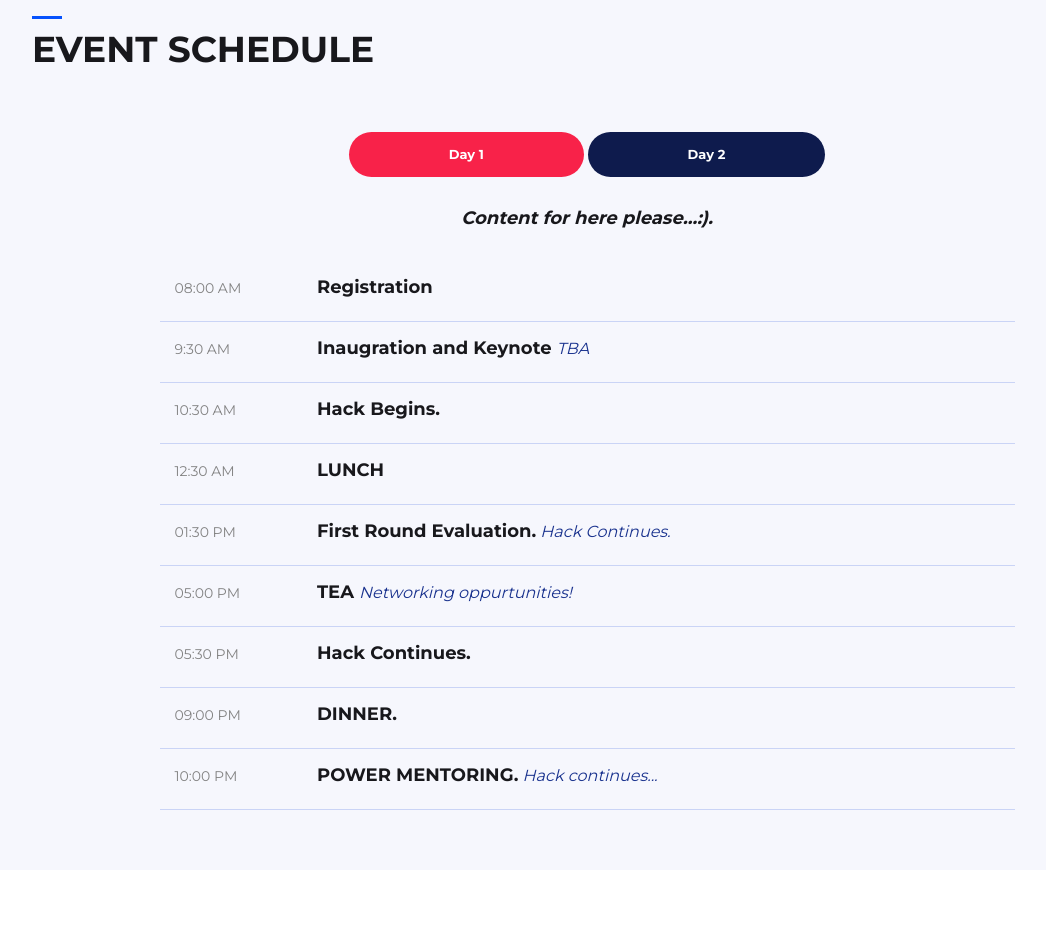
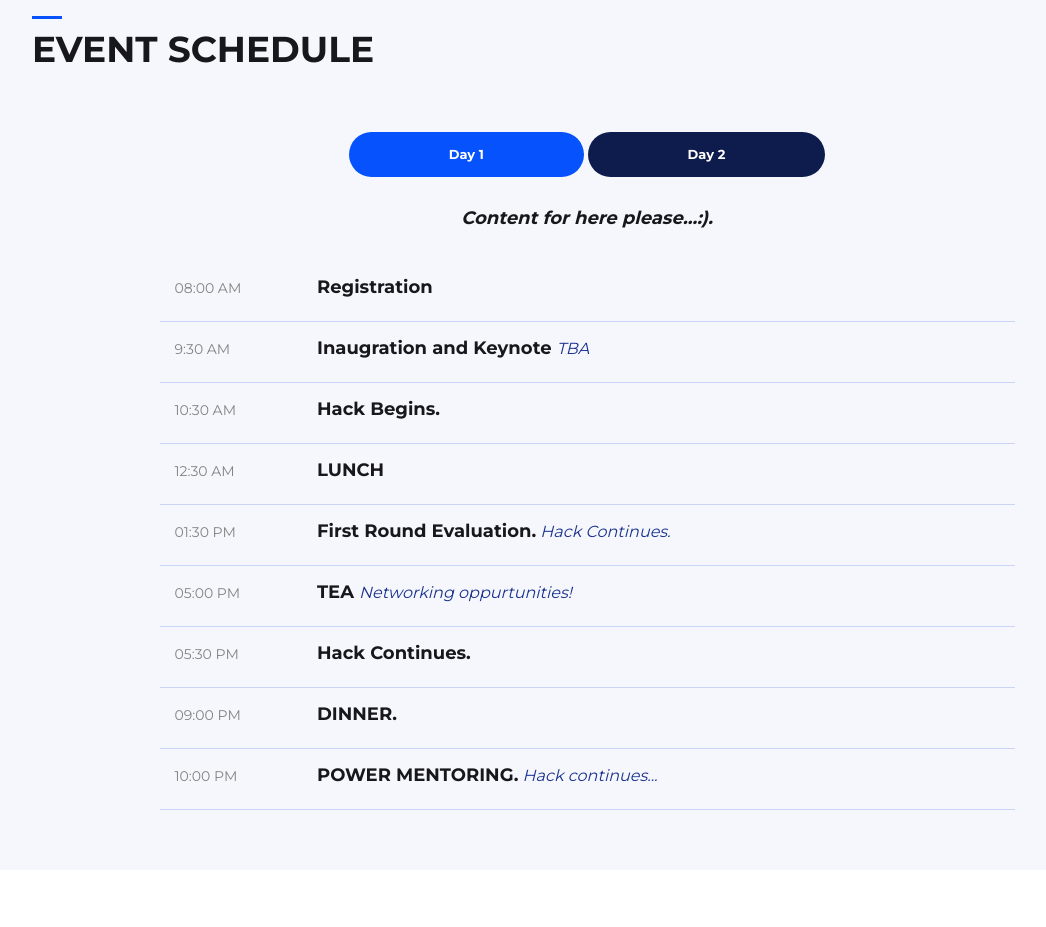
Before and after one commit to fillerInk/hack, a website: page index.html in a window 1280 px wide. Shown: the part 3520-4447 px from the top of the page, without its empty margins (53-1099 px from the left). Drawn offline with Linux system fonts and the light colour scheme; files whose address does not match are found by name.

Commit message:
schedule button color

```diff
--- a/assets/css/main.css
+++ b/assets/css/main.css
@@ -2823,7 +2823,7 @@ Cover
 }
 
 #schedule .nav-tabs a.active {
-  background-color: #f82249;
+  background-color: #0652fd;
   color: #fff;
 }
 
```
